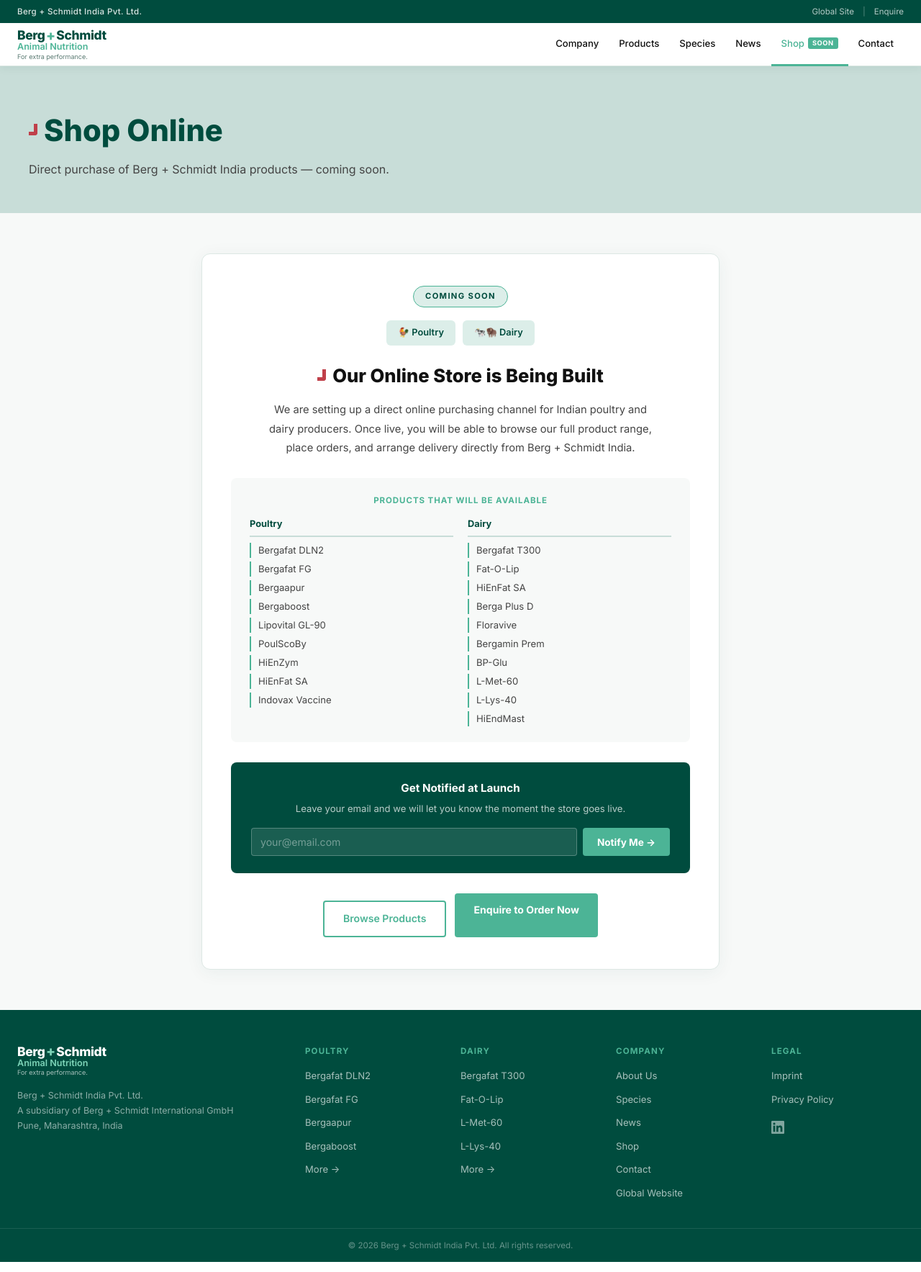
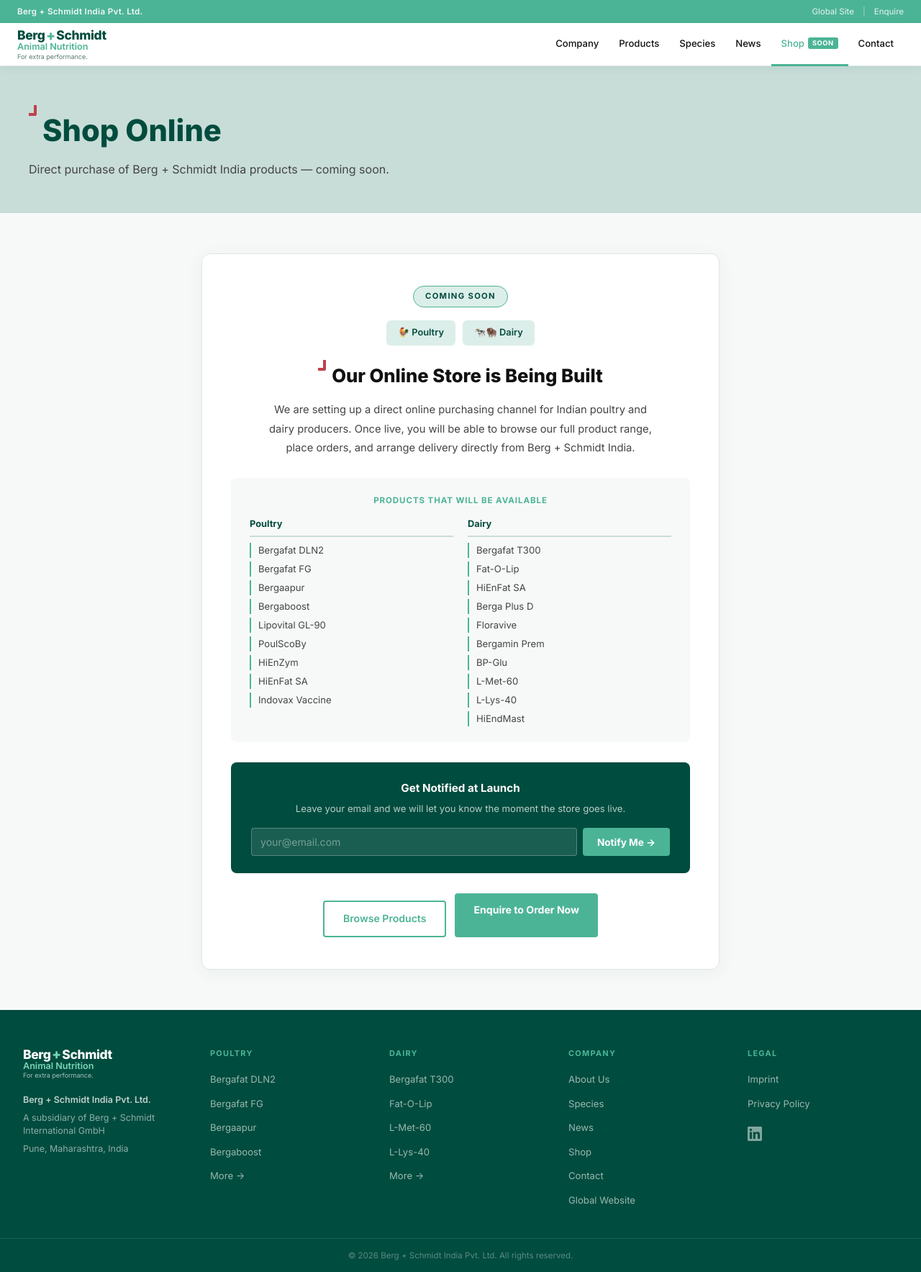
Before and after one commit to yash008-VHPL/bs-india-website, a React (Vite) app: page /shop in a window 1280 px wide. Shown: the whole page at 72% size. Built offline with nearby package versions, Linux system fonts and the light colour scheme.

Commit message:
fix: accent top-aligned; topbar teal+non-sticky; proper India map; footer matches global

```diff
--- a/package.json
+++ b/package.json
@@ -10,9 +10,11 @@
     "preview": "vite preview"
   },
   "dependencies": {
+    "prop-types": "^15.8.1",
     "react": "^19.2.5",
     "react-dom": "^19.2.5",
-    "react-router-dom": "^7.14.2"
+    "react-router-dom": "^7.14.2",
+    "react-simple-maps": "^3.0.0"
   },
   "devDependencies": {
     "@eslint/js": "^10.0.1",
--- a/src/components/Accent.css
+++ b/src/components/Accent.css
@@ -1,25 +1,31 @@
 /*
-  Mirror of uppercase L:
-  - Vertical stroke on the RIGHT going down
-  - Horizontal arm at the BOTTOM going left
-  - Gentle curve at the bottom-right fold (the ribbon effect)
+  Berg+Schmidt accent mark — mirror-image L shape with ribbon fold.
+  Sits slightly ABOVE the text, aligned to the top of the heading.
 
-  Visual:
-      ┃
-      ┃
-  ━━━━┛
+  Shape:  ┃   (right vertical stroke)
+          ┃
+          ┗━━ (bottom arm going left)
+
+  Positioned at top of heading, slightly elevated.
 */
 .bs-accent {
   display: inline-block;
-  width: 12px;
-  height: 16px;
-  border-right: 5px solid var(--accent-red);
-  border-bottom: 5px solid var(--accent-red);
-  border-radius: 0 0 4px 0;   /* ribbon curve at the fold (bottom-right) */
-  margin-right: 9px;
-  vertical-align: middle;
-  position: relative;
-  top: -1px;
+  width: 11px;
+  height: 15px;
+  border-right: 4px solid var(--accent-red);
+  border-bottom: 4px solid var(--accent-red);
+  border-radius: 0 0 3px 0;   /* gentle curve at the fold */
+  margin-right: 8px;
   flex-shrink: 0;
   box-sizing: border-box;
+  /* Align to TOP of heading, shifted slightly up */
+  align-self: flex-start;
+  margin-top: -2px;
 }
+
+/* Headings containing Accent must be flex */
+h1:has(.bs-accent),
+h2:has(.bs-accent) {
+  display: flex;
+  align-items: flex-start;
+}
--- a/src/components/Footer.css
+++ b/src/components/Footer.css
@@ -1,14 +1,60 @@
-.footer { background: var(--green-dark); color: rgba(255,255,255,.82); margin-top: auto; }
-.footer-inner { max-width: 1320px; margin: 0 auto; padding: 48px 24px 36px; display: grid; grid-template-columns: 2fr 1fr 1fr 1fr 1fr; gap: 32px; }
-.footer-brand { display: flex; flex-direction: column; gap: 16px; }
-.footer-address { font-size: .78rem; line-height: 1.7; color: rgba(255,255,255,.55); }
-.footer-col h4 { font-size: .72rem; font-weight: 700; letter-spacing: .1em; text-transform: uppercase; color: var(--green); margin-bottom: 12px; }
-.footer-col ul { display: flex; flex-direction: column; gap: 7px; }
-.footer-col ul li a { font-size: .82rem; color: rgba(255,255,255,.65); transition: color .2s; }
+.footer { background: var(--green-dark); color: rgba(255,255,255,.82); }
+
+.footer-inner {
+  max-width: 1280px;
+  margin: 0 auto;
+  padding: 52px 32px 40px;
+  display: grid;
+  grid-template-columns: 220px 1fr 1fr 1fr 1fr;
+  gap: 40px;
+  align-items: start;
+}
+
+/* Brand block */
+.footer-brand { display: flex; flex-direction: column; gap: 20px; }
+.footer-addr { display: flex; flex-direction: column; gap: 6px; }
+.footer-addr p { font-size: .78rem; color: rgba(255,255,255,.55); line-height: 1.5; }
+.footer-addr p:first-child { font-weight: 600; color: rgba(255,255,255,.75); }
+
+/* Columns */
+.footer-col h4 {
+  font-size: .68rem;
+  font-weight: 700;
+  letter-spacing: .12em;
+  text-transform: uppercase;
+  color: var(--green);
+  margin-bottom: 14px;
+}
+.footer-col ul { display: flex; flex-direction: column; gap: 8px; }
+.footer-col ul li a {
+  font-size: .82rem;
+  color: rgba(255,255,255,.6);
+  transition: color .2s;
+}
 .footer-col ul li a:hover { color: #fff; }
-.footer-social { display: flex; gap: 10px; margin-top: 18px; }
+
+.footer-social { display: flex; gap: 10px; margin-top: 20px; }
 .footer-social a { color: rgba(255,255,255,.5); transition: color .2s; }
 .footer-social a:hover { color: var(--green); }
-.footer-bottom { border-top: 1px solid rgba(255,255,255,.1); padding: 14px 24px; text-align: center; font-size: .72rem; color: rgba(255,255,255,.4); max-width: 1320px; margin: 0 auto; }
-@media (max-width: 900px) { .footer-inner { grid-template-columns: 1fr 1fr; gap: 24px; } .footer-brand { grid-column: 1/-1; } }
-@media (max-width: 560px) { .footer-inner { grid-template-columns: 1fr; padding: 32px 20px 20px; } }
+
+/* Bottom bar */
+.footer-bottom {
+  border-top: 1px solid rgba(255,255,255,.1);
+  padding: 14px 32px;
+  text-align: center;
+  font-size: .72rem;
+  color: rgba(255,255,255,.35);
+  max-width: 1280px;
+  margin: 0 auto;
+}
+
+/* Responsive */
+@media (max-width: 960px) {
+  .footer-inner { grid-template-columns: 1fr 1fr 1fr; gap: 28px; }
+  .footer-brand { grid-column: 1 / -1; flex-direction: row; align-items: flex-start; gap: 32px; }
+}
+@media (max-width: 560px) {
+  .footer-inner { grid-template-columns: 1fr 1fr; padding: 36px 20px 24px; }
+  .footer-brand { flex-direction: column; grid-column: 1 / -1; }
+  .footer-bottom { padding: 12px 20px; }
+}
--- a/src/components/Footer.jsx
+++ b/src/components/Footer.jsx
@@ -1,47 +1,80 @@
 import { Link } from 'react-router-dom';
 import Logo from './Logo';
 import './Footer.css';
+
 export default function Footer() {
   return (
     <footer className="footer">
       <div className="footer-inner">
+
+        {/* Brand + India address */}
         <div className="footer-brand">
           <Logo size="sm" white />
-          <p className="footer-address">Berg + Schmidt India Pvt. Ltd.<br/>A subsidiary of Berg + Schmidt International GmbH<br/>Pune, Maharashtra, India</p>
+          <div className="footer-addr">
+            <p>Berg + Schmidt India Pvt. Ltd.</p>
+            <p>A subsidiary of Berg + Schmidt<br/>International GmbH</p>
+            <p>Pune, Maharashtra, India</p>
           </div>
-        <div className="footer-col"><h4>Poultry</h4><ul>
+        </div>
+
+        {/* Poultry */}
+        <div className="footer-col">
+          <h4>Poultry</h4>
+          <ul>
             <li><Link to="/products/bergafat-dln2">Bergafat DLN2</Link></li>
             <li><Link to="/products/bergafat-fg">Bergafat FG</Link></li>
             <li><Link to="/products/bergaapur">Bergaapur</Link></li>
             <li><Link to="/products/bergaboost">Bergaboost</Link></li>
             <li><Link to="/products">More →</Link></li>
-        </ul></div>
-        <div className="footer-col"><h4>Dairy</h4><ul>
+          </ul>
+        </div>
+
+        {/* Dairy */}
+        <div className="footer-col">
+          <h4>Dairy</h4>
+          <ul>
             <li><Link to="/products/bergafat-t300">Bergafat T300</Link></li>
             <li><Link to="/products/fat-o-lip">Fat-O-Lip</Link></li>
             <li><Link to="/products/l-met-60">L-Met-60</Link></li>
             <li><Link to="/products/l-lys-40">L-Lys-40</Link></li>
             <li><Link to="/products">More →</Link></li>
-        </ul></div>
-        <div className="footer-col"><h4>Company</h4><ul>
+          </ul>
+        </div>
+
+        {/* Company */}
+        <div className="footer-col">
+          <h4>Company</h4>
+          <ul>
             <li><Link to="/company">About Us</Link></li>
             <li><Link to="/species">Species</Link></li>
             <li><Link to="/news">News</Link></li>
             <li><Link to="/shop">Shop</Link></li>
             <li><Link to="/contact">Contact</Link></li>
             <li><a href="https://an.berg-schmidt.com" target="_blank" rel="noreferrer">Global Website</a></li>
-        </ul></div>
-        <div className="footer-col"><h4>Legal</h4><ul>
+          </ul>
+        </div>
+
+        {/* Legal */}
+        <div className="footer-col">
+          <h4>Legal</h4>
+          <ul>
             <li><Link to="/imprint">Imprint</Link></li>
             <li><Link to="/privacy">Privacy Policy</Link></li>
           </ul>
           <div className="footer-social">
             <a href="https://linkedin.com" target="_blank" rel="noreferrer" aria-label="LinkedIn">
-            <svg width="18" height="18" viewBox="0 0 24 24" fill="currentColor"><path d="M20.447 20.452h-3.554v-5.569c0-1.328-.027-3.037-1.852-3.037-1.853 0-2.136 1.445-2.136 2.939v5.667H9.351V9h3.414v1.561h.046c.477-.9 1.637-1.85 3.37-1.85 3.601 0 4.267 2.37 4.267 5.455v6.286zM5.337 7.433a2.062 2.062 0 01-2.063-2.065 2.064 2.064 0 112.063 2.065zm1.782 13.019H3.555V9h3.564v11.452zM22.225 0H1.771C.792 0 0 .774 0 1.729v20.542C0 23.227.792 24 1.771 24h20.451C23.2 24 24 23.227 24 22.271V1.729C24 .774 23.2 0 22.222 0h.003z"/></svg>
+              <svg width="20" height="20" viewBox="0 0 24 24" fill="currentColor">
+                <path d="M20.447 20.452h-3.554v-5.569c0-1.328-.027-3.037-1.852-3.037-1.853 0-2.136 1.445-2.136 2.939v5.667H9.351V9h3.414v1.561h.046c.477-.9 1.637-1.85 3.37-1.85 3.601 0 4.267 2.37 4.267 5.455v6.286zM5.337 7.433a2.062 2.062 0 01-2.063-2.065 2.064 2.064 0 112.063 2.065zm1.782 13.019H3.555V9h3.564v11.452zM22.225 0H1.771C.792 0 0 .774 0 1.729v20.542C0 23.227.792 24 1.771 24h20.451C23.2 24 24 23.227 24 22.271V1.729C24 .774 23.2 0 22.222 0h.003z"/>
+              </svg>
             </a>
-        </div></div>
           </div>
-      <div className="footer-bottom">© {new Date().getFullYear()} Berg + Schmidt India Pvt. Ltd. All rights reserved.</div>
+        </div>
+
+      </div>
+
+      <div className="footer-bottom">
+        <p>© {new Date().getFullYear()} Berg + Schmidt India Pvt. Ltd. All rights reserved.</p>
+      </div>
     </footer>
   );
 }
--- a/src/components/IndiaMap.jsx
+++ b/src/components/IndiaMap.jsx
@@ -1,33 +1,103 @@
+import { ComposableMap, Geographies, Geography, Marker } from 'react-simple-maps';
+
+// World atlas topojson — filtered to India (feature code 356)
+const GEO_URL = 'https://cdn.jsdelivr.net/npm/world-atlas@2/countries-110m.json';
+
+// 58 representative locations across India's key livestock states
 const LOCATIONS = [
-  [73.86,18.52],[72.88,19.08],[79.09,21.15],[75.34,19.88],[73.79,19.99],[74.24,16.70],[74.00,17.68],[75.92,17.69],[76.57,18.40],[77.75,20.93],
-  [72.95,22.56],[72.58,23.03],[70.80,22.30],[72.39,23.60],[72.84,21.17],[73.20,22.31],
-  [78.48,17.38],[80.64,16.51],[80.44,16.30],[79.99,14.44],[83.30,17.69],[79.55,18.20],
+  // Maharashtra
+  [73.86,18.52],[72.88,19.08],[79.09,21.15],[75.34,19.88],[73.79,19.99],[74.24,16.70],
+  // Gujarat
+  [72.58,23.03],[70.80,22.30],[72.39,23.60],[72.84,21.17],
+  // Andhra Pradesh / Telangana
+  [78.48,17.38],[80.64,16.51],[80.44,16.30],[79.99,14.44],[83.30,17.69],
+  // Karnataka
   [77.59,12.97],[74.50,15.86],[75.12,15.36],[76.64,12.30],
-  [80.27,13.08],[76.96,11.01],[78.12,9.93],[78.17,11.22],[78.16,11.66],
-  [75.85,30.90],[74.87,31.63],[76.78,30.73],[76.99,29.69],[75.72,29.15],
+  // Tamil Nadu
+  [80.27,13.08],[76.96,11.01],[78.12,9.93],[78.17,11.22],
+  // Kerala
+  [76.21,10.52],[76.94,8.52],[75.78,11.26],
+  // Punjab
+  [75.85,30.90],[74.87,31.63],[76.78,30.73],
+  // Haryana
+  [76.99,29.69],[75.72,29.15],[77.02,28.46],
+  // Uttar Pradesh
   [80.95,26.85],[78.01,27.18],[77.71,28.98],[82.97,25.32],[79.42,28.36],
+  // Rajasthan
   [75.79,26.91],[73.02,26.30],[73.32,28.02],
+  // Madhya Pradesh
   [77.40,23.26],[75.86,22.72],[79.94,23.18],
-  [88.37,22.57],[88.43,26.72],[85.14,25.60],[85.40,26.12],
-  [85.84,20.30],[76.21,10.52],[76.94,8.52],[77.17,31.10],[78.03,30.32],[85.33,23.35],[81.87,21.25],
+  // West Bengal
+  [88.37,22.57],[88.43,26.72],
+  // Bihar
+  [85.14,25.60],[85.40,26.12],
+  // Odisha
+  [85.84,20.30],[84.79,20.95],
+  // Himachal Pradesh
+  [77.17,31.10],[76.52,32.10],
+  // Uttarakhand
+  [78.03,30.32],
+  // Jharkhand
+  [85.33,23.35],
+  // Chhattisgarh
+  [81.87,21.25],
+  // Assam
+  [91.74,26.14],
+  // Pune (HQ)
+  [73.86,18.52],
 ];
-const toSVG = (lon, lat) => ({ x: ((lon-68)/30)*340+30, y: ((37-lat)/29)*400+25 });
+
 export default function IndiaMap() {
   return (
-    <div style={{position:'relative',width:'100%',maxWidth:'380px'}}>
-      <svg viewBox="0 0 400 450" xmlns="http://www.w3.org/2000/svg" style={{width:'100%',height:'auto'}} aria-label="58 locations across India">
-        <path d="M155,18 L165,14 L175,16 L188,12 L200,15 L215,12 L228,18 L240,15 L255,20 L268,18 L278,25 L285,32 L290,42 L295,52 L300,62 L308,70 L315,80 L318,92 L322,104 L325,118 L328,132 L330,145 L326,158 L320,168 L315,178 L320,188 L325,198 L322,210 L318,220 L310,228 L302,238 L295,248 L288,258 L278,265 L268,272 L260,282 L252,292 L242,300 L232,308 L225,318 L218,328 L212,338 L205,348 L200,360 L196,372 L192,382 L188,390 L183,398 L178,404 L173,398 L168,390 L163,380 L158,370 L153,360 L148,348 L143,338 L138,328 L132,318 L125,310 L118,300 L110,290 L103,280 L97,270 L92,260 L88,248 L85,235 L82,222 L80,208 L78,195 L77,182 L75,168 L73,155 L72,142 L70,128 L68,115 L70,102 L73,90 L78,78 L85,68 L92,58 L100,50 L108,42 L118,35 L128,28 L138,22 L148,18 L155,18 Z M200,360 L202,368 L205,375 L208,382 L210,390 L207,395 L203,398 L200,395 L197,390 L195,382 L196,375 L198,368 Z"
-          fill="#e8f5f0" stroke="#4cb496" strokeWidth="1.5" strokeLinejoin="round"/>
-        {LOCATIONS.map(([lon,lat],i)=>{
-          const {x,y}=toSVG(lon,lat);
-          return <g key={i}><circle cx={x} cy={y} r="7" fill="#4cb496" opacity="0.15"/><circle cx={x} cy={y} r="3.5" fill="#004c3e" opacity="0.85"/></g>;
-        })}
-        <g transform="translate(10,415)">
-          <circle cx="6" cy="6" r="6" fill="#4cb496" opacity="0.15"/>
-          <circle cx="6" cy="6" r="3.5" fill="#004c3e" opacity="0.85"/>
-          <text x="16" y="10" fontSize="9.5" fill="#555" fontFamily="Inter,sans-serif">58 locations across India</text>
-        </g>
-      </svg>
+    <div style={{ width: '100%', maxWidth: '380px', background: 'transparent' }}>
+      <ComposableMap
+        projection="geoMercator"
+        projectionConfig={{
+          center: [82, 23],
+          scale: 900,
+        }}
+        width={380}
+        height={440}
+        style={{ width: '100%', height: 'auto' }}
+      >
+        <Geographies geography={GEO_URL}>
+          {({ geographies }) =>
+            geographies
+              .filter(geo => geo.id === '356') // India only
+              .map(geo => (
+                <Geography
+                  key={geo.rsmKey}
+                  geography={geo}
+                  fill="#d4ede6"
+                  stroke="#4cb496"
+                  strokeWidth={1.2}
+                  style={{
+                    default: { outline: 'none' },
+                    hover: { fill: '#c0e4d8', outline: 'none' },
+                    pressed: { outline: 'none' },
+                  }}
+                />
+              ))
+          }
+        </Geographies>
+
+        {LOCATIONS.map(([lng, lat], i) => (
+          <Marker key={i} coordinates={[lng, lat]}>
+            <circle r={3.5} fill="#004c3e" opacity={0.82} />
+            <circle r={6} fill="#4cb496" opacity={0.15} />
+          </Marker>
+        ))}
+      </ComposableMap>
+
+      <p style={{
+        textAlign: 'center',
+        fontSize: '0.72rem',
+        color: '#5a7a72',
+        marginTop: '6px',
+        fontFamily: 'Inter,sans-serif',
+      }}>
+        58 locations across India
+      </p>
     </div>
   );
 }
--- a/src/components/Navbar.css
+++ b/src/components/Navbar.css
@@ -1,26 +1,96 @@
-.navbar-wrap { position: sticky; top: 0; z-index: 100; box-shadow: 0 2px 12px rgba(0,76,62,0.08); }
-.topbar { background: var(--green-dark); color: rgba(255,255,255,.85); font-size: .72rem; height: 32px; display: flex; align-items: center; }
-.topbar-inner { width: 100%; max-width: 1320px; margin: 0 auto; padding: 0 24px; display: flex; justify-content: space-between; align-items: center; }
-.topbar-entity { font-weight: 500; letter-spacing: .03em; }
+/* ── Topbar: light teal, NOT sticky — disappears on scroll ── */
+.topbar {
+  background: var(--green);        /* teal #4cb496 — matches B+S logo colour */
+  color: rgba(255,255,255,.92);
+  font-size: .72rem;
+  height: 32px;
+  display: flex;
+  align-items: center;
+}
+.topbar-inner {
+  width: 100%;
+  max-width: 1320px;
+  margin: 0 auto;
+  padding: 0 24px;
+  display: flex;
+  justify-content: space-between;
+  align-items: center;
+}
+.topbar-entity { font-weight: 600; letter-spacing: .03em; }
 .topbar-links { display: flex; gap: 12px; align-items: center; }
-.topbar-links a { color: rgba(255,255,255,.7); font-size: .72rem; }
+.topbar-links a { color: rgba(255,255,255,.85); font-size: .72rem; transition: color .2s; }
 .topbar-links a:hover { color: #fff; }
-.topbar-sep { opacity: .4; }
-.navbar { background: var(--white); height: 60px; display: flex; align-items: center; justify-content: space-between; padding: 0 24px; border-bottom: 1px solid var(--border); }
+.topbar-sep { opacity: .5; }
+
+/* ── Navbar: white bar, sticky on its own ── */
+.navbar-wrap {
+  position: sticky;
+  top: 0;
+  z-index: 100;
+  box-shadow: 0 2px 12px rgba(0,76,62,.08);
+}
+.navbar {
+  background: var(--white);
+  height: 60px;
+  display: flex;
+  align-items: center;
+  justify-content: space-between;
+  padding: 0 24px;
+  border-bottom: 1px solid var(--border);
+}
 .navbar-logo { display: flex; align-items: center; }
 .navbar-links { display: flex; height: 60px; align-items: stretch; }
 .navbar-links li { height: 100%; display: flex; align-items: center; }
-.navbar-links a { height: 100%; display: flex; align-items: center; padding: 0 14px; font-size: .82rem; font-weight: 500; color: var(--text-dark); border-bottom: 3px solid transparent; transition: color .2s, border-color .2s; white-space: nowrap; }
-.navbar-links a:hover, .navbar-links a.active { color: var(--green); border-bottom-color: var(--green); }
-.nav-badge { display: inline-block; margin-left: 5px; padding: 1px 6px; font-size: .58rem; font-weight: 700; letter-spacing: .06em; text-transform: uppercase; background: var(--green); color: #fff; border-radius: 3px; vertical-align: middle; line-height: 1.6; }
+.navbar-links a {
+  height: 100%;
+  display: flex;
+  align-items: center;
+  padding: 0 14px;
+  font-size: .82rem;
+  font-weight: 500;
+  color: var(--text-dark);
+  border-bottom: 3px solid transparent;
+  transition: color .2s, border-color .2s;
+  white-space: nowrap;
+}
+.navbar-links a:hover,
+.navbar-links a.active { color: var(--green); border-bottom-color: var(--green); }
+
+.nav-badge {
+  display: inline-block;
+  margin-left: 5px;
+  padding: 1px 6px;
+  font-size: .58rem;
+  font-weight: 700;
+  letter-spacing: .06em;
+  text-transform: uppercase;
+  background: var(--green);
+  color: #fff;
+  border-radius: 3px;
+  vertical-align: middle;
+  line-height: 1.6;
+}
+
+/* Burger */
 .burger { display: none; flex-direction: column; gap: 5px; background: none; padding: 8px; }
 .burger span { display: block; width: 22px; height: 2px; background: var(--text-dark); transition: all .25s; border-radius: 2px; }
 .burger.open span:nth-child(1) { transform: rotate(45deg) translate(5px,5px); }
 .burger.open span:nth-child(2) { opacity: 0; }
 .burger.open span:nth-child(3) { transform: rotate(-45deg) translate(5px,-5px); }
+
 @media (max-width: 820px) {
   .burger { display: flex; }
-  .navbar-links { display: none; position: absolute; top: 92px; left: 0; right: 0; background: var(--white); flex-direction: column; box-shadow: 0 8px 24px rgba(0,0,0,.12); height: auto; z-index: 200; }
+  .navbar-links {
+    display: none;
+    position: absolute;
+    top: 60px;
+    left: 0; right: 0;
+    background: var(--white);
+    flex-direction: column;
+    box-shadow: 0 8px 24px rgba(0,0,0,.12);
+    height: auto;
+    z-index: 200;
+  }
   .navbar-links.open { display: flex; }
   .navbar-links li { width: 100%; height: auto; }
   .navbar-links a { height: auto; padding: 13px 24px; border-bottom: none; border-left: 3px solid transparent; }
--- a/src/components/Navbar.jsx
+++ b/src/components/Navbar.jsx
@@ -2,42 +2,60 @@
 import { Link, useLocation } from 'react-router-dom';
 import Logo from './Logo';
 import './Navbar.css';
+
 const NAV = [
-  { label:'Company', href:'/company' },
+  { label:'Company',  href:'/company'  },
   { label:'Products', href:'/products' },
-  { label:'Species', href:'/species' },
-  { label:'News', href:'/news' },
-  { label:'Shop', href:'/shop', badge:'Soon' },
-  { label:'Contact', href:'/contact' },
+  { label:'Species',  href:'/species'  },
+  { label:'News',     href:'/news'     },
+  { label:'Shop',     href:'/shop',    badge:'Soon' },
+  { label:'Contact',  href:'/contact'  },
 ];
+
 export default function Navbar() {
   const [open, setOpen] = useState(false);
   const { pathname } = useLocation();
+
   return (
-    <header className="navbar-wrap">
-      <div className="topbar"><div className="topbar-inner">
+    <>
+      {/* Topbar — light teal, NOT sticky, disappears on scroll */}
+      <div className="topbar">
+        <div className="topbar-inner">
           <span className="topbar-entity">Berg + Schmidt India Pvt. Ltd.</span>
           <div className="topbar-links">
             <a href="https://an.berg-schmidt.com" target="_blank" rel="noreferrer">Global Site</a>
             <span className="topbar-sep">|</span>
             <Link to="/contact">Enquire</Link>
           </div>
-      </div></div>
+        </div>
+      </div>
+
+      {/* Navbar — white bar, sticky */}
+      <div className="navbar-wrap">
         <nav className="navbar">
           <Link to="/" className="navbar-logo"><Logo size="sm" /></Link>
-        <ul className={`navbar-links${open?' open':''}`}>
-          {NAV.map(({label,href,badge})=>(
+          <ul className={`navbar-links${open ? ' open' : ''}`}>
+            {NAV.map(({ label, href, badge }) => (
               <li key={href}>
-              <Link to={href} className={pathname.startsWith(href)?'active':''} onClick={()=>setOpen(false)}>
-                {label}{badge&&<span className="nav-badge">{badge}</span>}
+                <Link
+                  to={href}
+                  className={pathname.startsWith(href) ? 'active' : ''}
+                  onClick={() => setOpen(false)}
+                >
+                  {label}{badge && <span className="nav-badge">{badge}</span>}
                 </Link>
               </li>
             ))}
           </ul>
-        <button className={`burger${open?' open':''}`} onClick={()=>setOpen(o=>!o)} aria-label="Toggle menu">
+          <button
+            className={`burger${open ? ' open' : ''}`}
+            onClick={() => setOpen(o => !o)}
+            aria-label="Toggle menu"
+          >
             <span/><span/><span/>
           </button>
         </nav>
-    </header>
+      </div>
+    </>
   );
 }
```
Also changed, not shown: 1 other file (tests, documents, lock files or other folders). Lines whose indentation alone changed are shown as unchanged.
